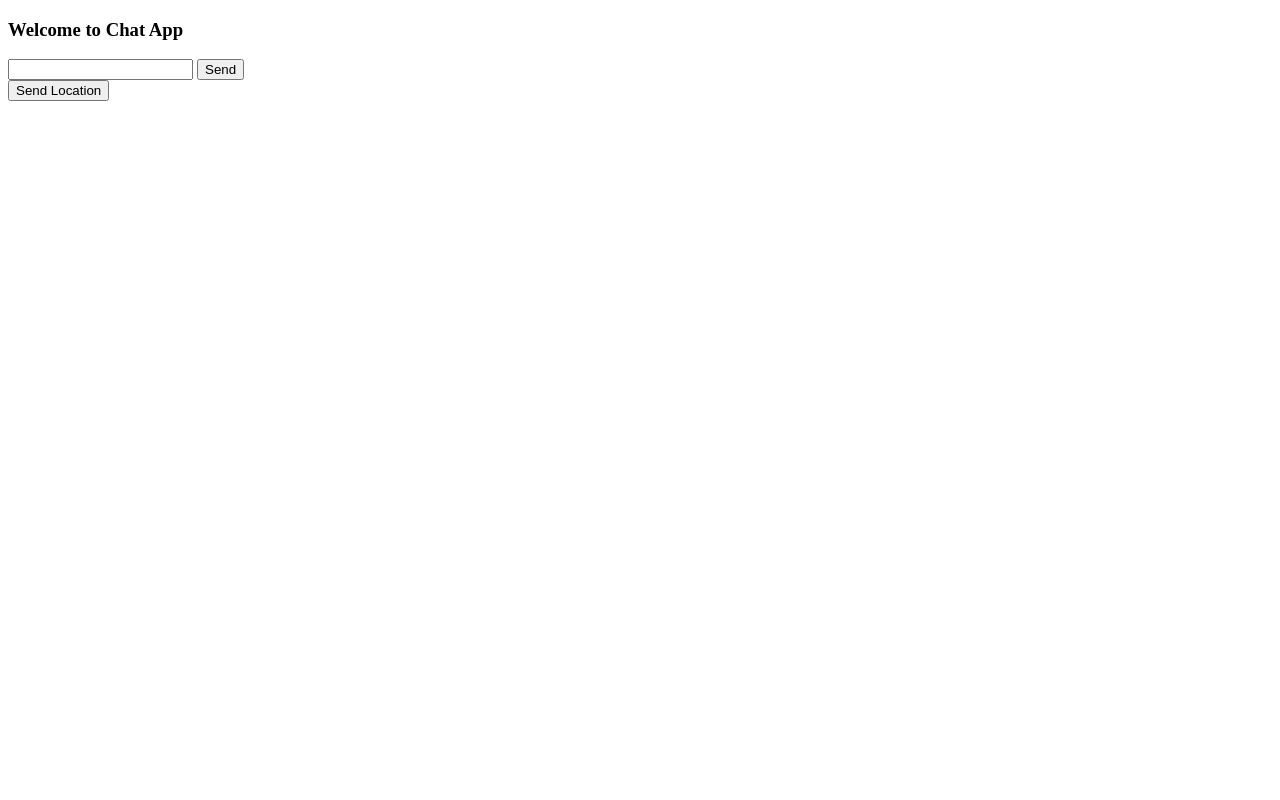
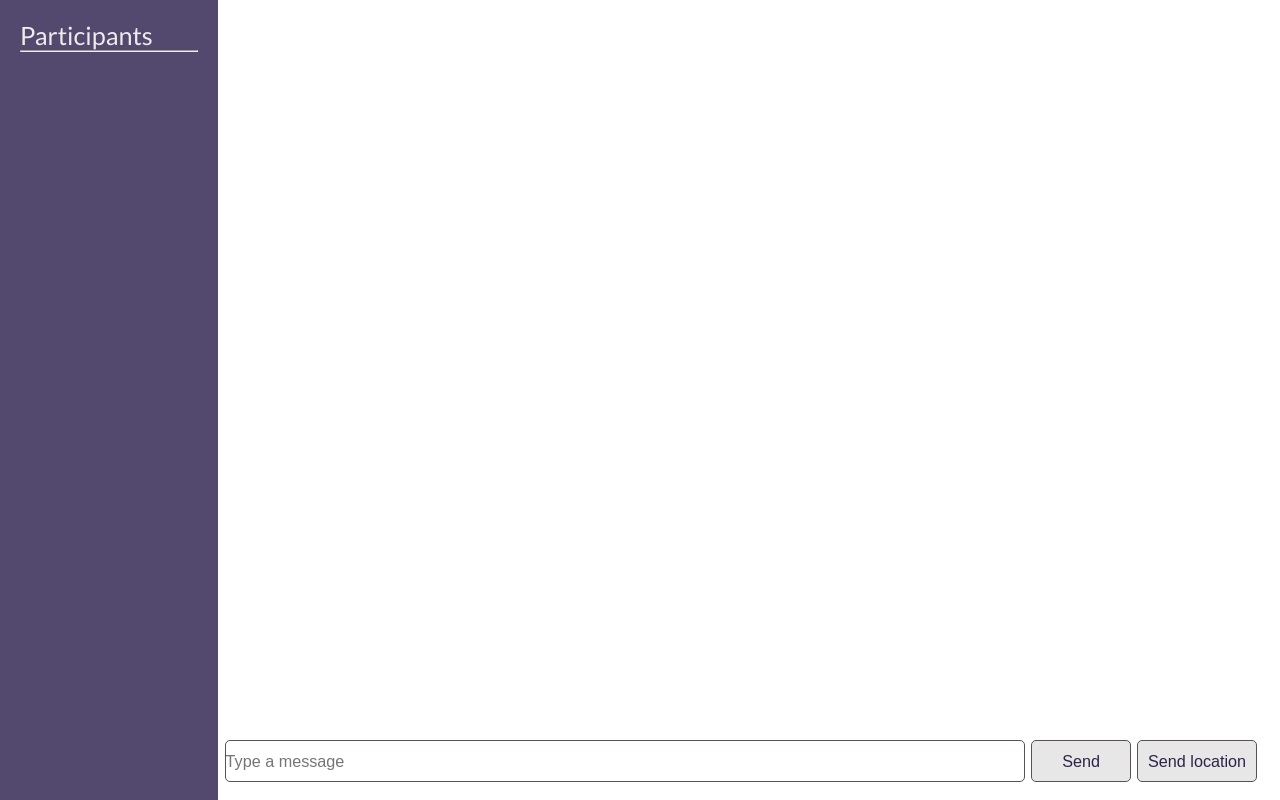
Before and after one commit to vishal-lia/chat-app, a website: page public/index.html in a window 1280 px wide. Drawn offline with nearby package versions, Linux system fonts and the light colour scheme; no server answers.

Commit message:
Add styles

```diff
--- /dev/null
+++ b/public/css/style.css
@@ -0,0 +1,97 @@
+/************** GENERAL ***************/
+/**************************************/
+* {
+    margin: 0;
+    padding: 0;
+    box-sizing: border-box;
+}
+
+body {
+    font-family: 'Lato', sans-serif;
+    font-size: 18px;
+    font-weight: 300;
+}
+
+.clearfix {
+    content: "";
+    clear: both;
+    display: table;
+}
+
+h3 {
+    color: rgb(238, 235, 235);
+    font-size: 140%;
+    font-weight: 400;
+}
+
+ol li { list-style-type: none; }
+
+/************** CONTAINER **************/
+/***************************************/
+.container {
+    width: 100vw;
+    height: 100vh;
+}
+
+.left-panel {
+    width: 17%;
+    height: 100%;
+    background-color: #53486d;
+    float: left;
+    padding: 20px;
+}
+
+.right-panel {
+    width: 83%;
+    height: 100%;
+    background-color: #fff;
+    float: left;
+    padding: 25px;
+    position: relative;
+}
+
+.message-panel {
+    position: absolute;
+    bottom: 0;
+    left: -1px;
+    width: 100%;
+    padding: 8px;
+    margin-bottom: 10px;
+}
+
+#message-form button,
+#message-form input,
+#send-location
+{
+    height: 42px;
+    border: 1px solid #585252;
+    border-radius: 5px;
+    font-size: 90%;
+    color: #2e2346;
+    transition: background-color 0.3s, color 0.3s;
+}
+
+#message-form { float: left; }
+
+#message-form input { width: 800px; }
+#message-form input:focus { outline: none; }
+
+#message-form button {
+    width: 100px;
+    margin-left: 3px;
+    background-color: #e7e7e7;
+}
+
+#send-location {
+    float: left;
+    width: 120px;
+    margin-left: 6px;
+    background-color: #e7e7e7;
+}
+
+#message-form button:hover,
+#send-location:hover {
+    cursor: pointer;
+    background-color: #53486d;
+    color: #fff;
+}
--- a/public/index.html
+++ b/public/index.html
@@ -2,19 +2,29 @@
 <html>
     <head>
         <meta charset="utf-8">
+        <link href="https://fonts.googleapis.com/css?family=Lato:300,400,700" rel="stylesheet">
+        <link href="/css/style.css" type="text/css" rel="stylesheet" />
         <title>Chat App</title>
     </head>
     <body>
-        <h3>Welcome to Chat App</h3>
+        <div class="container clearfix">
+            <div class="left-panel">
+                <h3>Participants</h3>
+                <hr>
+            </div>
+            <div class="right-panel">
+                <ol id="messages"></ol>
 
-        <ol id="messages"></ol>
+                <div class="message-panel">
+                    <form id="message-form">
+                        <input name="message" type="text" placeholder="Type a message" autofocus autocomplete="off"/>
+                        <button type="submit">Send</button>
+                    </form>
+                    <button id="send-location">Send location</button>
+                </div>
 
-        <form id="message-form">
-            <input name="message" type="text" />
-            <button type="submit">Send</button>
-        </form>
-        <button id="send-location">Send Location</button>
-
+            </div>
+        </div>
         <script src="/socket.io/socket.io.js"></script>
         <script src="/js/libs/jquery-3.3.1.min.js"></script>
         <script src="/js/script.js"></script>
--- a/public/js/script.js
+++ b/public/js/script.js
@@ -30,26 +30,32 @@ socket.on('disconnect', () => {
 
 $('#message-form').on('submit', e => {
     e.preventDefault();
+    let messageTextbox = $('[name=message]');
 
     socket.emit('createMessage', {
         'from': 'User',
-        'text': $('[name=message]').val()
+        'text': messageTextbox.val()
     }, () => {
-
+        messageTextbox.val('');
     });
 });
 
-$('#send-location').on('click', () => {
+let locationButton = $('#send-location');
+locationButton.on('click', () => {
     if(!navigator.geolocation) {
         return alert('Geolocation not supported by you browser');
     }
+
+    locationButton.attr('disabled', 'disabled').text('Sending...');
 
     navigator.geolocation.getCurrentPosition(position => {
         socket.emit('createLocationMessage', {
             'latitude': position.coords.latitude,
             'longitude': position.coords.longitude
         });
+        locationButton.removeAttr('disabled').text('Send Location');
     }, () => {
+        locationButton.removeAttr('disabled').text('Send Location');
         alert('Unable to fetch location');
     });
 });
--- a/server/server.js
+++ b/server/server.js
@@ -24,7 +24,7 @@ io.on('connection', socket => {
     socket.on('createMessage', (message, callback) => {
         console.log('Create message:', message);
         io.emit('newMessage', generateMessage(message.from, message.text));
-        callback('This is from server..');
+        callback();
     });
 
     socket.on('createLocationMessage', message => {
```
